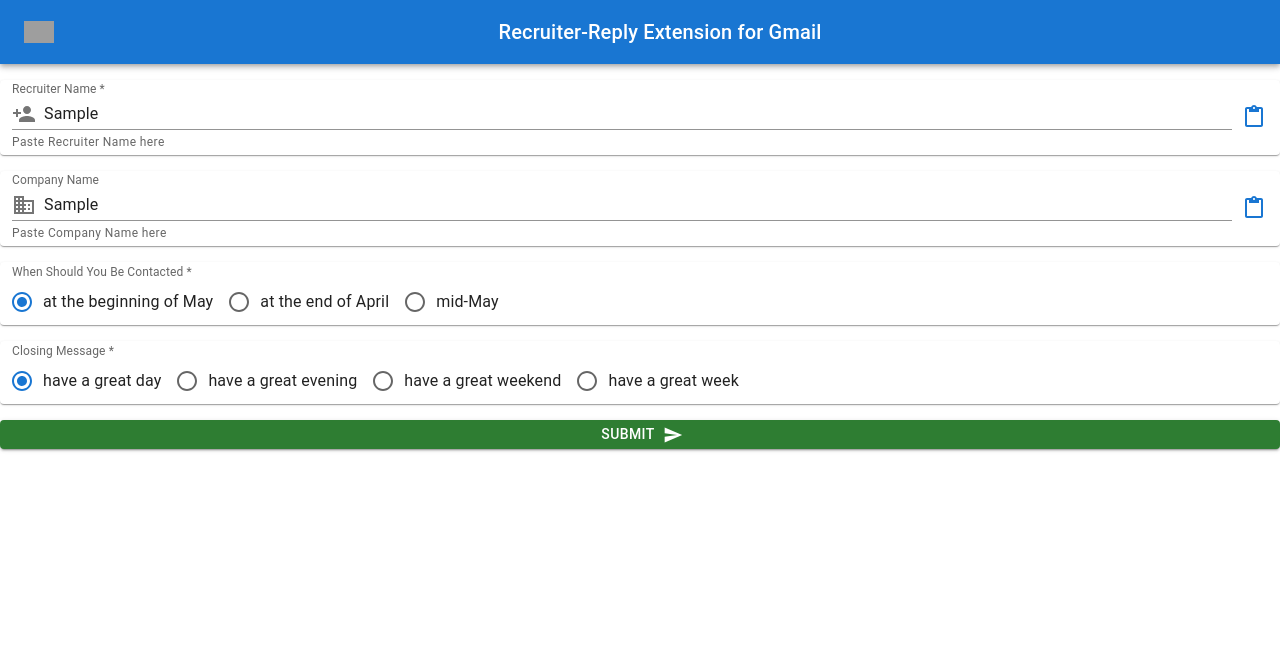
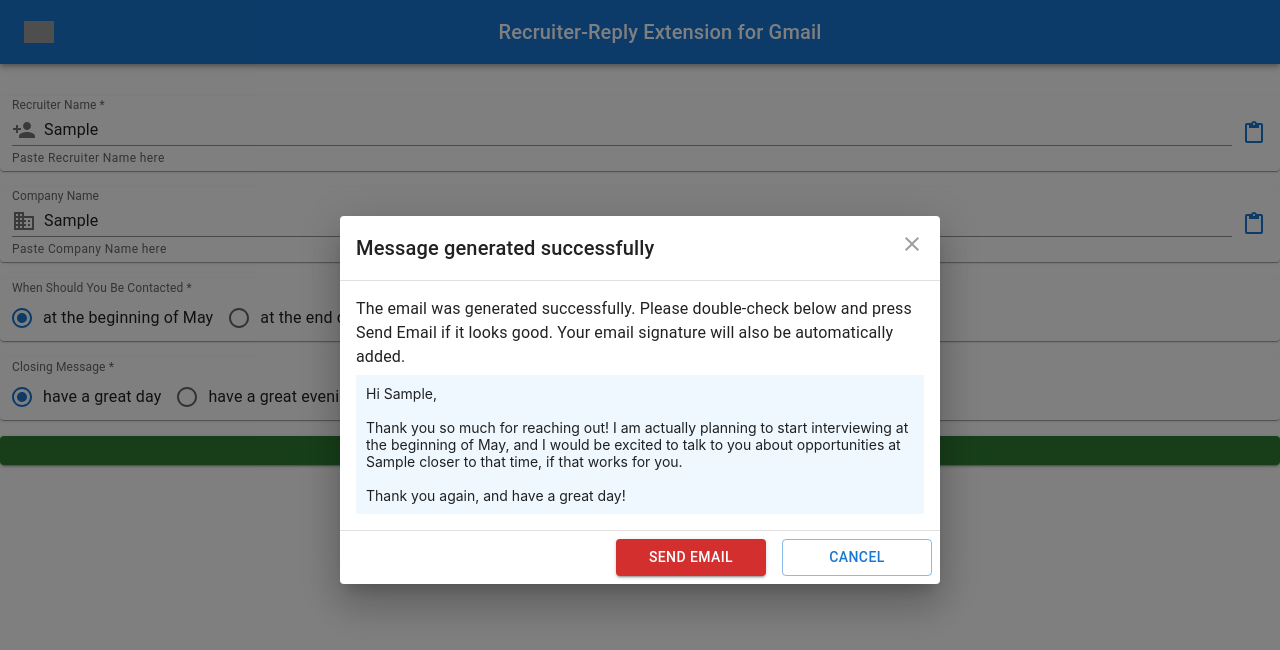
Before and after one commit to adinutzyc21/didactic-doodle, a React (Create React App) app: page / in a window 1280 px wide. Both pictures are taken after typing "Sample", "Sample" into the empty fields and a click on the button "SUBMIT". Shown: the top 650 px of the page. Built offline with nearby package versions, Linux system fonts and the light colour scheme; no server answers; grey boxes are pictures that could not be loaded.

Commit message:
Show modal to confirm before sending and send email

```diff
--- /dev/null
+++ b/src/components/MyDialog.tsx
@@ -0,0 +1,91 @@
+import { MODAL_STATES, BUTTON_OPTIONS } from '../utils/constants';
+
+import PropTypes from 'prop-types';
+import { styled } from '@mui/material/styles';
+import { Dialog, Button, DialogTitle, DialogContent, DialogActions, IconButton, Stack } from '@mui/material';
+import CloseIcon from '@mui/icons-material/Close';
+import Typography from '@mui/material/Typography';
+
+const BootstrapDialog = styled(Dialog)(({ theme }) => ({
+    '& .MuiDialogContent-root': {
+        padding: theme.spacing(2),
+    },
+    '& .MuiDialogActions-root': {
+        padding: theme.spacing(1),
+    },
+}));
+
+const BootstrapDialogTitle = (props: { id: string, children: any, onClose: () => void }) => {
+    const { children, onClose, ...other } = props;
+
+    return (
+        <DialogTitle sx={{ m: 0, p: 2 }} {...other}>
+            {children}
+            {onClose ? (
+                <IconButton
+                    aria-label="close"
+                    onClick={onClose}
+                    sx={{
+                        position: 'absolute',
+                        right: 8,
+                        top: 8,
+                        color: (theme) => theme.palette.grey[500],
+                    }}
+                >
+                    <CloseIcon />
+                </IconButton>
+            ) : null}
+        </DialogTitle>
+    );
+};
+
+BootstrapDialogTitle.propTypes = {
+    children: PropTypes.node,
+    onClose: PropTypes.func.isRequired,
+};
+
+export default function MyDialog(props: { showModalState: string, handleClose: (option: string) => void, successMessage: string }) {
+    let title = "";
+    let body = "";
+    let buttons = <span />;
+
+    switch (props.showModalState) {
+        case MODAL_STATES.failure:
+            title = "Failed to generate message";
+            body = "The email could not be generated. Perhaps you don't have the email you want to reply to open?";
+            buttons = <Button variant="outlined" style={{ width: "100px" }} autoFocus onClick={() => props.handleClose(BUTTON_OPTIONS.cancel)}>Cancel</Button>
+            break;
+        case MODAL_STATES.success:
+            title = "Message generated successfully";
+            body = "The email was generated successfully. Please double-check below and press Send Email if it looks good. Your email signature will also be automatically added.";
+            buttons = <Stack spacing={2} direction="row">
+                <Button variant="contained" style={{ width: "150px" }} color="error" onClick={() => props.handleClose(BUTTON_OPTIONS.send)}>Send Email</Button>
+                <Button variant="outlined" style={{ width: "150px" }} autoFocus onClick={() => props.handleClose(BUTTON_OPTIONS.cancel)}>Cancel</Button>
+            </Stack>;
+            break;
+    }
+
+    return (
+        <div>
+            <BootstrapDialog
+                onClose={() => props.handleClose(BUTTON_OPTIONS.cancel)}
+                aria-labelledby="customized-dialog-title"
+                open={props.showModalState !== MODAL_STATES.none}
+            >
+                <BootstrapDialogTitle id="customized-dialog-title" onClose={() => props.handleClose(BUTTON_OPTIONS.cancel)}>
+                    {title}
+                </BootstrapDialogTitle>
+                <DialogContent dividers>
+                    <Typography gutterBottom>
+                        {body}
+                    </Typography>
+                    {props.showModalState === MODAL_STATES.success && <div style={{ fontSize: "14px", background: "aliceblue", padding: "10px" }}
+                        dangerouslySetInnerHTML={{ __html: props.successMessage }} />}
+                </DialogContent>
+                <DialogActions>
+                    {buttons}
+                </DialogActions>
+            </BootstrapDialog>
+        </div>
+    );
+}
--- a/src/components/MyForm.tsx
+++ b/src/components/MyForm.tsx
@@ -6,17 +6,32 @@ import SendIcon from "@mui/icons-material/Send";
 import { ButtonAppBar } from "./ButtonAppBar";
 import MyFormInput from "./MyFormInput";
 import MyRBGroup from "./MyRBGroup";
+import MyDialog from "./MyDialog";
 
 import { pasteText } from "../utils/browserInteractionModule";
 import { IconTypes } from "../types";
-import { STATE_NAME, WHEN_OPTIONS, CLOSING_MESSAGE, EMAIL_TEMPLATE } from "../utils/constants";
+import { STATE_NAME, WHEN_OPTIONS, CLOSING_MESSAGE, EMAIL_TEMPLATE, REACT_MSG_METHODS, MODAL_STATES, BUTTON_OPTIONS } from "../utils/constants";
 
 class MyForm extends React.Component<{},
-    { recruiterName: string, companyName: string, contactMeWhen: string, closingMessage: string }> {
+    {
+        recruiterName: string,
+        companyName: string,
+        contactMeWhen: string,
+        closingMessage: string,
+        showModal: string,
+        emailMessage: string
+    }> {
     constructor(props: any) {
         super(props);
 
-        this.state = { recruiterName: "", companyName: "", contactMeWhen: WHEN_OPTIONS[0], closingMessage: CLOSING_MESSAGE[0] };
+        this.state = {
+            recruiterName: "",
+            companyName: "",
+            contactMeWhen: WHEN_OPTIONS[0],
+            closingMessage: CLOSING_MESSAGE[0],
+            showModal: MODAL_STATES.none,
+            emailMessage: "string"
+        };
         this.handleSubmit = this.handleSubmit.bind(this);
         this.createEmail = this.createEmail.bind(this);
     }
@@ -51,16 +66,9 @@ class MyForm extends React.Component<{},
             console.error("All fields are required!");
             return;
         }
-        // Query the active tab, which will be only one tab and inject the script in it.
-        chrome.tabs && chrome.tabs.query({
-            active: true,
-            currentWindow: true
-        }, tabs => {
-            chrome.tabs.sendMessage(
-                tabs[0].id || 0,
-                { method: "replyToEmail", emailToSend: this.createEmail() }//response is always true
-            );
-        });
+        this.setState({ emailMessage: this.createEmail() });
+        this.setState({ showModal: MODAL_STATES.success });
+
         event.preventDefault();
     }
 
@@ -81,10 +89,38 @@ class MyForm extends React.Component<{},
         }
     }
 
+    handleDialogClose(option: string) {
+        if (option === BUTTON_OPTIONS.send) {
+            chrome.tabs && chrome.tabs.query({
+                active: true,
+                currentWindow: true
+            }, tabs => {
+                chrome.tabs.sendMessage(
+                    tabs[0].id || 0,
+                    { method: REACT_MSG_METHODS.replyToEmail, emailToSend: this.state.emailMessage },
+                    (resp) => {
+                        if (resp) {
+                            this.setState({ showModal: MODAL_STATES.none });
+                            // TODO: reset form
+                        } else {
+                            this.setState({ showModal: MODAL_STATES.failure });
+                        }
+                    }
+                );
+            });
+        }
+        else {
+            this.setState({ showModal: MODAL_STATES.none });
+        }
+    }
+
     render() {
         return (
             <Stack spacing={2}>
                 <ButtonAppBar />
+                <MyDialog showModalState={this.state.showModal} handleClose={this.handleDialogClose.bind(this)}
+                    successMessage={this.state.emailMessage}
+                />
                 <MyFormInput label="Recruiter Name *" icon={IconTypes.recruiterName} helperText="Paste Recruiter Name here"
                     stateName={STATE_NAME.recruiterName} onClick={this.pasteText.bind(this)} value={this.state.recruiterName}
                     onChange={this.handleChange.bind(this)}
--- a/src/utils/constants.ts
+++ b/src/utils/constants.ts
@@ -7,7 +7,19 @@ export const STATE_NAME = {
 
 export const REACT_MSG_METHODS = {
     getSelection: "getSelection",
+    replyToEmail: "replyToEmail",
 };
+
+export const MODAL_STATES = {
+    success: "success",
+    failure: "failure",
+    none: "none"
+}
+
+export const BUTTON_OPTIONS = {
+    send: "send",
+    cancel: "reset",
+}
 
 export const WHEN_OPTIONS = ["at the beginning of May", "at the end of April", "mid-May"];
 export const CLOSING_MESSAGE = ["have a great day", "have a great evening", "have a great weekend", "have a great week"];
```
Also changed, not shown: public/content.js (+30 -12 lines).
